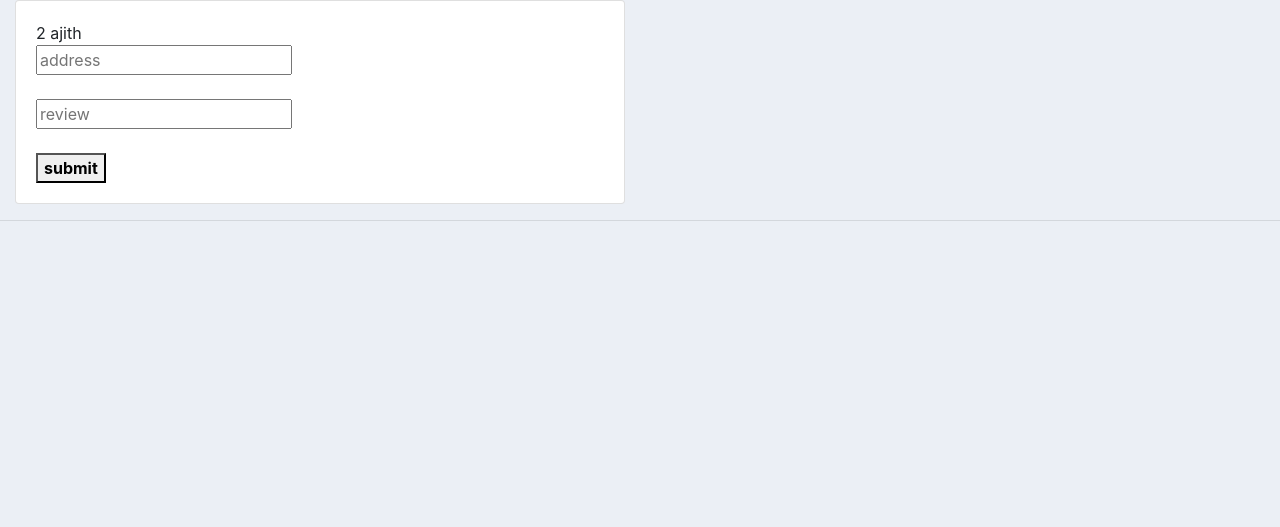
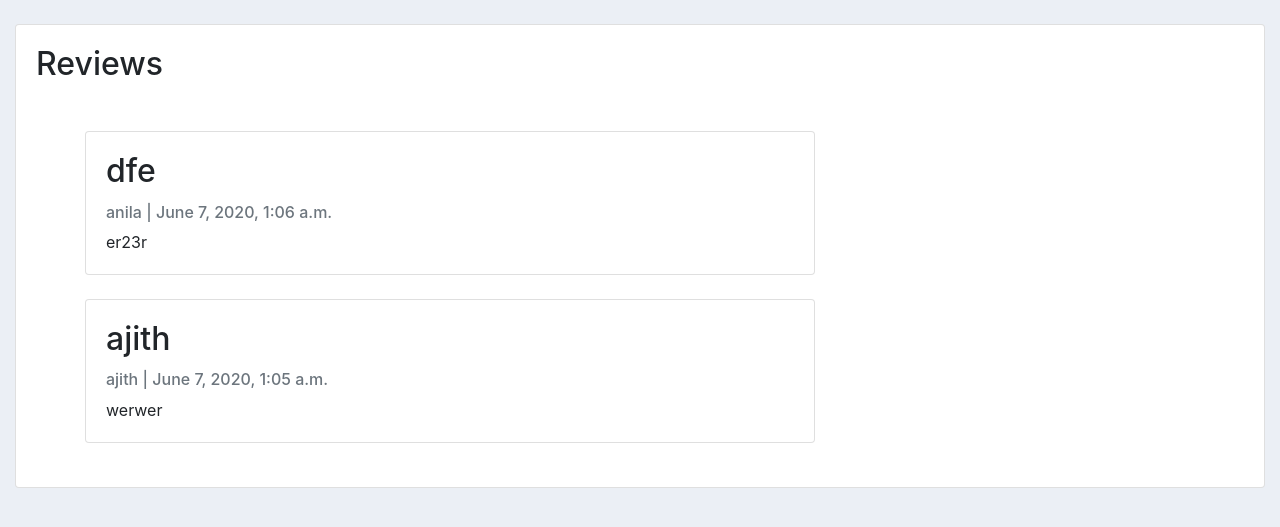
Before and after one commit to ajithkumbla/publiclibrary, a Django app: page /review/2/ in a window 1280 px wide. Shown: the part 56-583 px from the top of the page. Run offline with Django 3.2, Linux system fonts and the light colour scheme; a user stored in the database is signed in; data comes from the database, SQL or seed files in the repository; some libraries are stand-ins or nearby versions.

Commit message:
my changes

```diff
--- a/myapp/admin.py
+++ b/myapp/admin.py
@@ -5,3 +5,4 @@ from .models import *
 
 
 admin.site.register(Library)
+admin.site.register(Post)
--- a/myapp/models.py
+++ b/myapp/models.py
@@ -1,15 +1,35 @@
 from django.db import models
+from django.contrib.auth.models import User
 
 # Create your models here.
+
+#library model
+
 class Library(models.Model):
     name = models.CharField(max_length=200, null=True)
     address = models.CharField(max_length=200, null=True)
     city = models.CharField(max_length=200, null=True)
     def __str__(self):
 	    return self.name
-class Review(models.Model):
-    name = models.CharField(max_length=200,null= True)
-    address = models.CharField(max_length=200,null=True)
-    review = models.CharField(max_length=200,null=True)
+
+#post model
+
+STATUS = (
+    (0,"Draft"),
+    (1,"Publish")
+)
+
+class Post(models.Model):
+    library = models.ForeignKey(Library,on_delete= models.CASCADE);
+    title = models.CharField(max_length=200)
+    author = models.ForeignKey(User, on_delete= models.CASCADE,related_name='blog_posts')
+    updated_on = models.DateTimeField(auto_now= True)
+    content = models.TextField()
+    created_on = models.DateTimeField(auto_now_add=True)
+    status = models.IntegerField(choices=STATUS, default=0)
+
+    class Meta:
+        ordering = ['-created_on']
+
     def __str__(self):
-        return self.name
+        return self.title
--- a/myapp/templates/accounts/dashboard.html
+++ b/myapp/templates/accounts/dashboard.html
@@ -34,8 +34,6 @@
 		</div>
 	</div>
 
-
-
 </div>
 
 {% endblock %}
--- a/myapp/templates/accounts/main.html
+++ b/myapp/templates/accounts/main.html
@@ -20,7 +20,6 @@
     </div>
 	<hr>
 
-
 </body>
 
 <script src="https://code.jquery.com/jquery-3.3.1.slim.min.js" integrity="sha384-q8i/X+965DzO0rT7abK41JStQIAqVgRVzpbzo5smXKp4YfRvH+8abtTE1Pi6jizo" crossorigin="anonymous"></script>
--- a/myapp/templates/accounts/register.html
+++ b/myapp/templates/accounts/register.html
@@ -122,9 +122,7 @@
 		</div>
 	</div>
 	<script>
-						/* Because i didnt set placeholder values in forms.py they will be set here using vanilla Javascript
-		//We start indexing at one because CSRF_token is considered and input field
-		 */
+
 
 		//Query All input fields
 		var form_fields = document.getElementsByTagName('input')
--- a/myapp/templates/accounts/review.html
+++ b/myapp/templates/accounts/review.html
@@ -1,21 +1,26 @@
 {%  extends 'accounts/main.html' %}
 {% load static %}
 {% block content %}
-
-
+<br>
 <div class="row">
-	<div class="col-md-6">
+	<div class="col-md-12">
 		<div class="card card-body">
-            {{library_id}} {{current_user}}<br>
-
-			<form name="form" action="{% url 'submitrev'  %}" method="POST" >{% csrf_token %}
-                <input type="text" placeholder="address" name="address" />
-                                  <br> <br>
-             <input type="text"  style="marginleft:20%;"  placeholder="review" />
-                <br> <br>
-                <button  type="submit" value="submit" width=100%><strong>submit</strong></button>
-                </form>
-
+            <h2>Reviews</h2>
+             <br>
+            <div class="container">
+                <div class="row">
+              <!-- Blog Entries Column -->
+                    <div class="col-md-8 mt-3 left">
+                    {% for post in post_list %}
+                        <div class="card mb-4" >
+                        <div class="card-body">
+                            <h2 class="card-title">{{ post.title }}</h2>
+                            <p class="card-text text-muted h6">{{ post.author }} | {{ post.created_on}} </p>
+                            <p class="card-text">{{post.content }}</p>
+                        </div>
+                        </div>
+                     {% endfor %}
+                </div>
 		</div>
 	</div>
 </div>
--- a/myapp/urls.py
+++ b/myapp/urls.py
@@ -9,5 +9,4 @@ urlpatterns = [
 	path('review/<str:pk>/', views.review, name="review"),
 	path('submitrev/',views.submitrev, name="submitrev"),
     path('', views.home, name="home"),
-
 ]
--- a/myapp/views.py
+++ b/myapp/views.py
@@ -2,16 +2,12 @@ from django.shortcuts import render, redirect
 from django.http import HttpResponse
 from django.forms import inlineformset_factory
 from django.contrib.auth.forms import UserCreationForm
-
 from django.contrib.auth import authenticate, login, logout
-
 from django.contrib import messages
-
 from django.contrib.auth.decorators import login_required
-
-# Create your views here.
 from .models import *
 from .forms import  CreateUserForm
+
 def registerPage(request):
 	if request.user.is_authenticated:
 		return redirect('home')
@@ -58,14 +54,19 @@ def home(request):
 	library = Library.objects.all()
 	return render(request, 'accounts/dashboard.html',{'library':library})
 
-# @login_required(login_url='login')
+@login_required(login_url='login')
 def review(request,pk):
+	post_list=Post.objects.all()
 	library_id=pk
 	current_user = request.user
-	context={'library_id':library_id,'current_user':current_user}
-	# return HttpResponse(library_id)
+	context={'library_id':library_id,'current_user':current_user,'post_list':post_list}
 	return render(request, 'accounts/review.html',context)
 
 # @login_required(login_url='login')
 def submitrev(request):
-	return HttpResponse("hello")
+	a=User.objects.all()
+	stri=" "
+	for user in a:
+		print (user)
+		# stri=stri+user+" "
+	return HttpResponse("helllo")
```
Also changed, not shown: db.sqlite3, myapp/migrations/0003_delete_review.py (added), myapp/migrations/0004_post.py (added), myapp/migrations/0005_auto_20200607_0056.py (added), myapp/migrations/0006_delete_post.py (added), myapp/migrations/0007_post.py (added).
